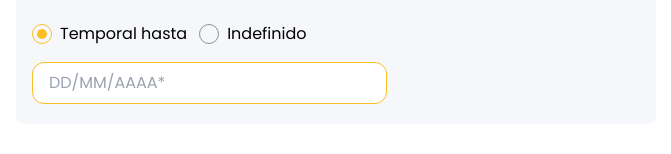
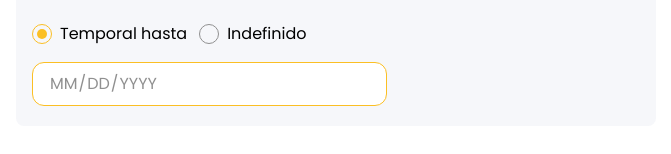
Before and after one commit to tuberquia2115/promarketing-test, a Next.js app: page / in a window 1280 px wide. Shown: the part 243-397 px from the top of the page, without its empty margins (304-975 px from the left). Built offline with nearby package versions, Linux system fonts and the light colour scheme.

Commit message:
feat: add reference to input

```diff
--- a/src/components/ui/input/Input.tsx
+++ b/src/components/ui/input/Input.tsx
@@ -1,24 +1,34 @@
-import { InputHTMLAttributes } from "react";
+"use client";
+
+import React, { InputHTMLAttributes } from "react";
+
 import { Checkbox } from "../checkbox/Checkbox";
 import { Radio } from "../radio/Radio";
 
 interface Props extends InputHTMLAttributes<HTMLInputElement> {}
 
-export const Input = (props: Props) => {
-  const { type, className, ...restProps } = props;
+const Input = React.forwardRef<HTMLInputElement, Props>((props, ref) => {
+  const { onChange, onBlur, name } = props;
 
-  if (type === "checkbox") {
-    return <Checkbox {...restProps} />;
+  console.log("props", props);
+  if (props.type === "checkbox") {
+    return <Checkbox {...props} />;
   }
 
-  if (type === "radio") {
-    return <Radio {...restProps} />;
+  if (props.type === "radio") {
+    return <Radio {...props} />;
   }
 
   return (
     <input
+      {...props}
+      name={name}
+      ref={ref}
+      onChange={onChange}
+      onBlur={onBlur}
       className={`${props.className} text-[#909090] hide-calendar-icon w-[355px] relative px-4 py-2 border border-secondary1 rounded-xl focus:outline-none focus:ring-2 focus:ring-secondary1 focus:border-transparent`}
-      {...restProps}
     />
   );
-};
+});
+
+export { Input };
```
